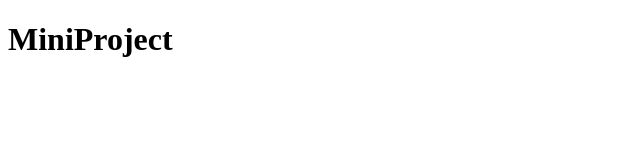
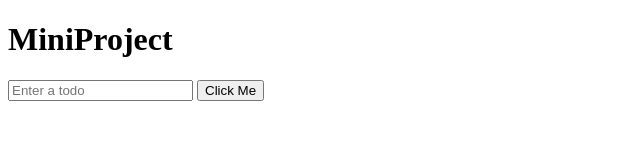
Before and after one commit to aashishpanthee/TypeScriptBeginner, a website: page miniproject/index.html in a window 1280 px wide. Shown: the whole page, without its empty margins (0-640 px from the left). Drawn offline with Linux system fonts and the light colour scheme.

```diff
--- a/miniproject/index.html
+++ b/miniproject/index.html
@@ -7,6 +7,8 @@
   </head>
   <body>
     <h1>MiniProject</h1>
+    <input type="text" id="todoinput" placeholder="Enter a todo" />
+    <button id="btn">Click Me</button>
     <script src="dist/index.js"></script>
   </body>
 </html>
```
Also changed, not shown: miniproject/src/note.ts (+16 -0 lines), miniproject/dist/note.js.
